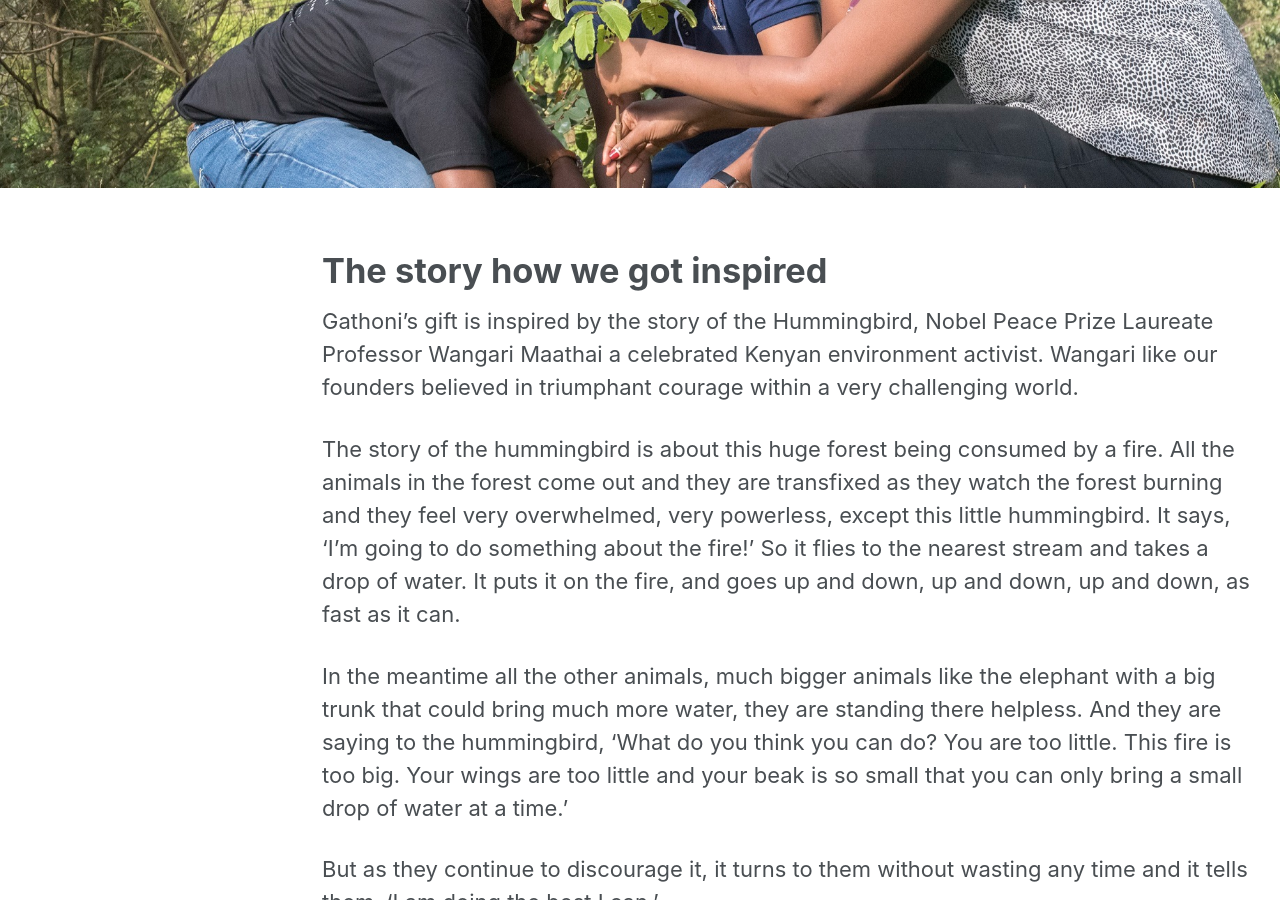
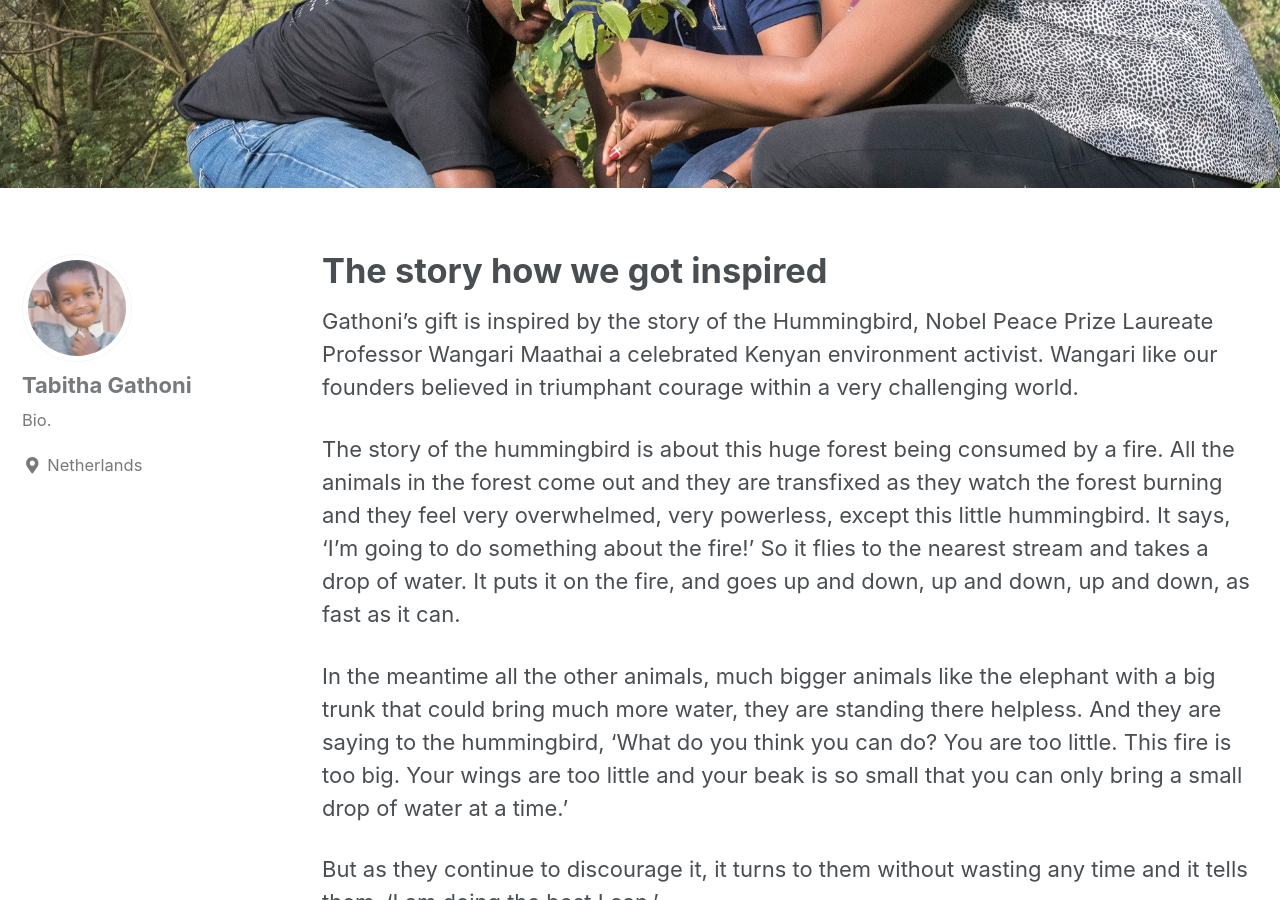
Before and after one commit to gathonisgift/gathonisgift.github.io, a Jekyll site: the page built from _pages/about.md, in a window 1280 px wide and 900 px high, scrolled down 430 px. Built offline with Jekyll 4.4.1, drawn with Linux system fonts in a browser that asks for light colours; cached includes are drawn as plain includes; nearby versions of some CDN libraries; part of the change alters nothing that is shown.

```diff
--- a/_config.yml
+++ b/_config.yml
@@ -100,8 +100,7 @@ analytics:
 
 
 # Site Author
-authors:
-- author:
+author:
   name             : "Penninah Gathoni"
   avatar           : "/images/profile.jpg"
   bio              : "Bio."
@@ -126,7 +125,8 @@ authors:
     - label: "Instagram"
       icon: "fab fa-fw fa-instagram"
       # url: "https://instagram.com/"
-- author:
+
+author:
   name             : "Tabitha Gathoni"
   avatar           : "/images/profile.jpg"
   bio              : "Bio."
```
